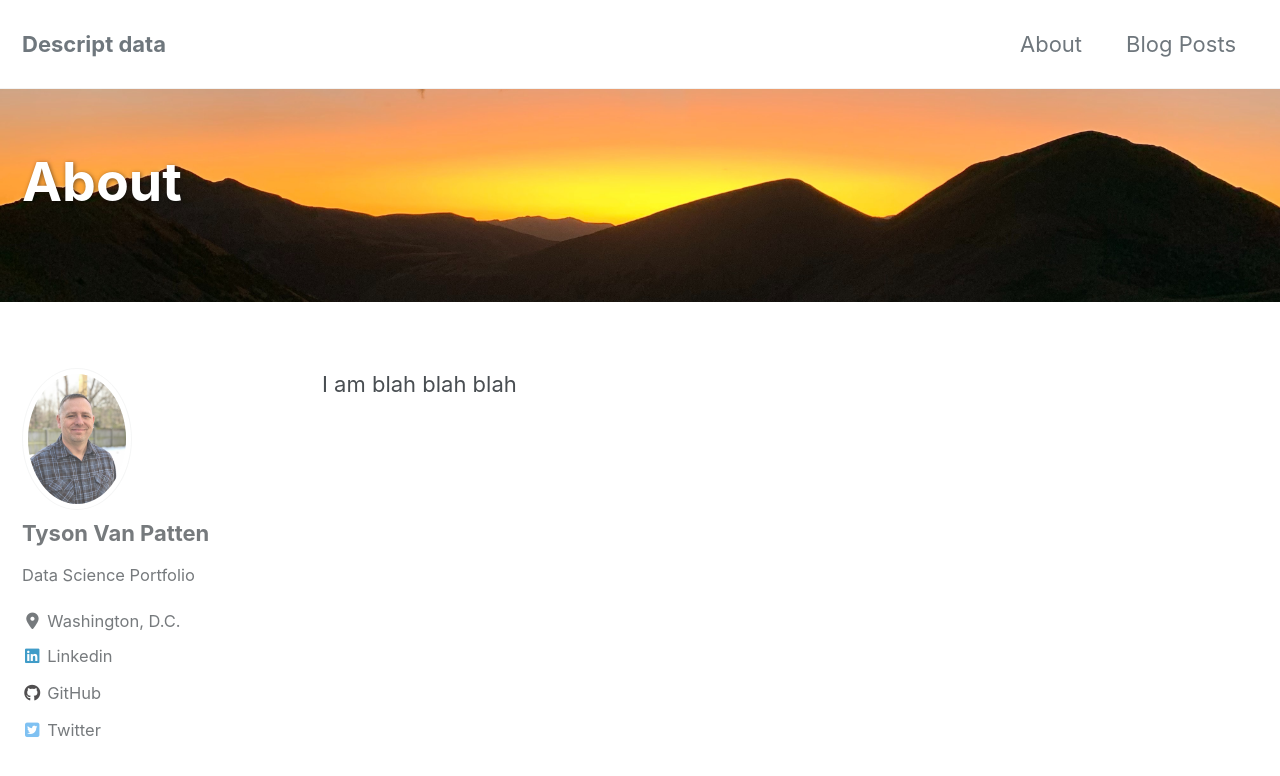
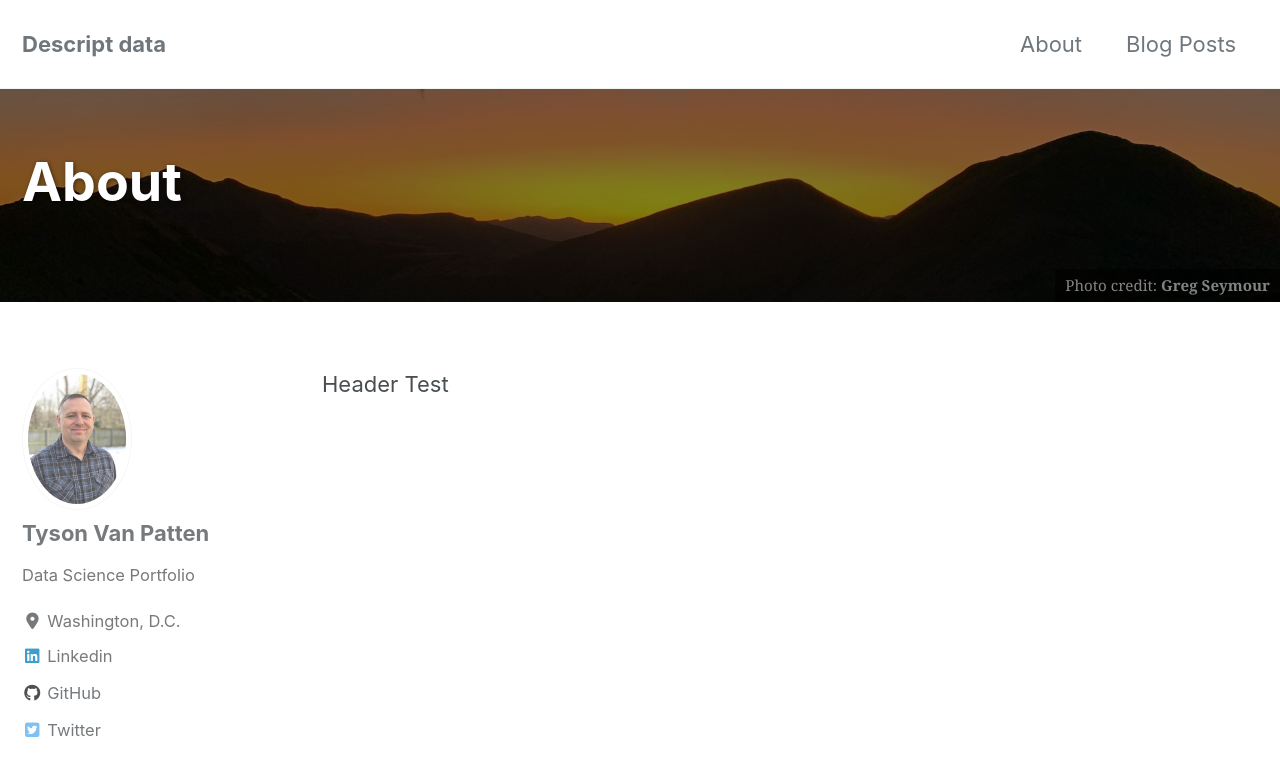
Before and after one commit to tvanpat/tvanpat, a Jekyll site: the page built from _pages/about.md, in a window 1280 px wide and 900 px high. Shown: the top 776 px of the window. Built offline with Jekyll 4.4.1, drawn with Linux system fonts in a browser that asks for light colours; cached includes are drawn as plain includes; nearby versions of some CDN libraries.

Commit message:
Update about.md

```diff
--- a/_pages/about.md
+++ b/_pages/about.md
@@ -3,7 +3,9 @@ title: "About"
 permalink: /about/
 header:
   overlay_image: "/images/rivermountain.jpg"
+  overlay_filter: .5
+  caption: "Photo credit: [**Greg Seymour**](https://unsplash.com/photos/M4e-md9KGro)"
 
 ---
 
-I am blah blah  blah
+Header Test
```
